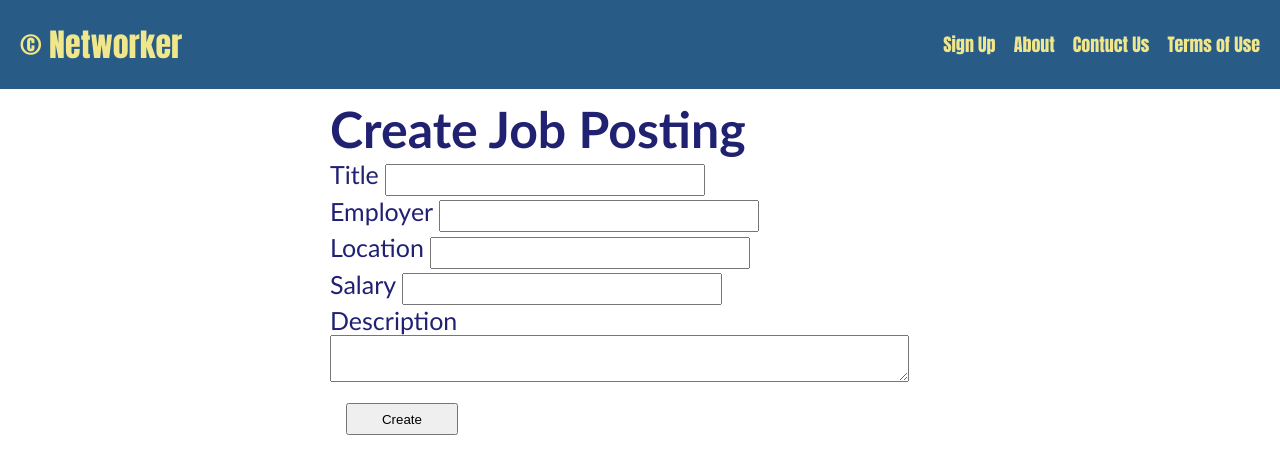
After one commit to aslamovamir/independent-study-project-networker, a Flask app: page /create_job_posting in a window 1280 px wide. The commit adds this page. Shown: the top 474 px of the page. Run offline with Flask 2, Linux system fonts and the light colour scheme.

Commit message:
folder relocation

```diff
--- a/source/app.py
+++ b/source/app.py
@@ -2,6 +2,7 @@ from flask import Flask, render_template, session, request, redirect, flash, url
 from backend.helpers.AuthenticationHelper import AuthenticationHelper
 from backend.model.user.User import User
 from backend.model.user.Profile import Profile
+from backend.model.job.Job import Job
 from backend.model.user.UserModelHelper import UserModelHelper
 from backend.database.UserDBActions import UserDBActions
 from backend.helpers.MenuHelper import MenuHelper
@@ -174,7 +175,22 @@ def update_profile():
     return render_template('update_profile.html', loggedUser=LoggedUser)
 
 
+@app.route('/create_job_posting', methods=['POST', 'GET'])
+def create_job_posting():
+    if request.method == 'POST':
+        # get the entries from the form
+        title: str = request.form.get('title')
+        employer: str = request.form.get('employer')
+        location: str = request.form.get('location')
+        salary: str = request.form.get('salary')
+        description: str = request.form.get('description')
 
+        # now try to create a new job object and push it to the database
+        # try:
+        #     jobId: str =
+
+
+    return render_template('create_job_posting.html', loggedUser=LoggedUser)
 
 
 
--- /dev/null
+++ b/source/templates/create_job_posting.html
@@ -0,0 +1,42 @@
+<!doctype html>
+<html>
+    <head>
+        <meta name="viewpoint" content="width=device-width, initial-scale=1.0" />
+        <link rel="stylesheet" type="text/css" href="{{ url_for('static', filename='css/index.css') }}" />
+        <Title>Networker: Create Job Posting</Title>
+    </head>
+    <body>
+        <nav class="navbar">
+            <div class="logo">© Networker</div>
+            <ul class="nav-links">
+                <div class="menu">
+                    <li><a href="{{ url_for('signup') }}">Sign Up</a></li>
+                    <li><a href="{{ url_for('about') }}">About</a></li>
+                    <li><a href="{{ url_for('contact_us') }}">Contuct Us</a></li>
+                    <li><a href="{{ url_for('terms_of_use') }}">Terms of Use</a></li>
+                </div>
+            </ul>
+        </nav>
+        <div class="container">
+            <h1>Create Job Posting</h1>
+            <form action='/create-job-posting' method='POST'>
+                <label for="title">Title</label>
+                <input class="inputs" type="text" name="title" required>
+                <br />
+                <label for="employer">Employer</label>
+                <input class="inputs" type="text" name="employer" required>
+                <br />
+                <label for="location">Location</label>
+                <input class="inputs" type="text" name="location" required>
+                <br />
+                <label for="salary">Salary</label>
+                <input class="inputs" type="text" name="salary" required>
+                <br />
+                <label for="description">Description</label><br />
+                <textarea id="description" name="description" rows="3" cols="70" required></textarea>
+                <br />
+                <button class="submit" type="submit">Create</button>
+            </form>
+        </div>
+    </body>
+</html>
--- a/source/templates/dashboard.html
+++ b/source/templates/dashboard.html
@@ -11,6 +11,7 @@
             <ul class="nav-links">
                 <div class="menu">
                     <li><a href="{{ url_for('update_profile') }}">Update Your Profile</a></li>
+                    <li><a href="{{ url_for('create_job_posting') }}">Create Job Posting</a></li>
                     <li><a href="{{ url_for('about') }}">My Network</a></li>
                     <li><a href="{{ url_for('terms_of_use') }}">Apply For Job</a></li>
                     <li><a href="{{ url_for('index') }}">Log Out</a></li>
--- a/source/templates/update_profile.html
+++ b/source/templates/update_profile.html
@@ -3,7 +3,7 @@
     <head>
         <meta name="viewpoint" content="width=device-width, initial-scale=1.0" />
         <link rel="stylesheet" type="text/css" href="{{ url_for('static', filename='css/index.css') }}" />
-        <Title>Networker</Title>
+        <Title>Networker: Update Profile</Title>
     </head>
     <body>
         <nav class="navbar">
```
Also changed, not shown: source/backend/model/job/JobModelHelper.py (added, +8 -0 lines), source/backend/model/job/Job.py (renamed from source/backend/model/user/job/Job.py).
